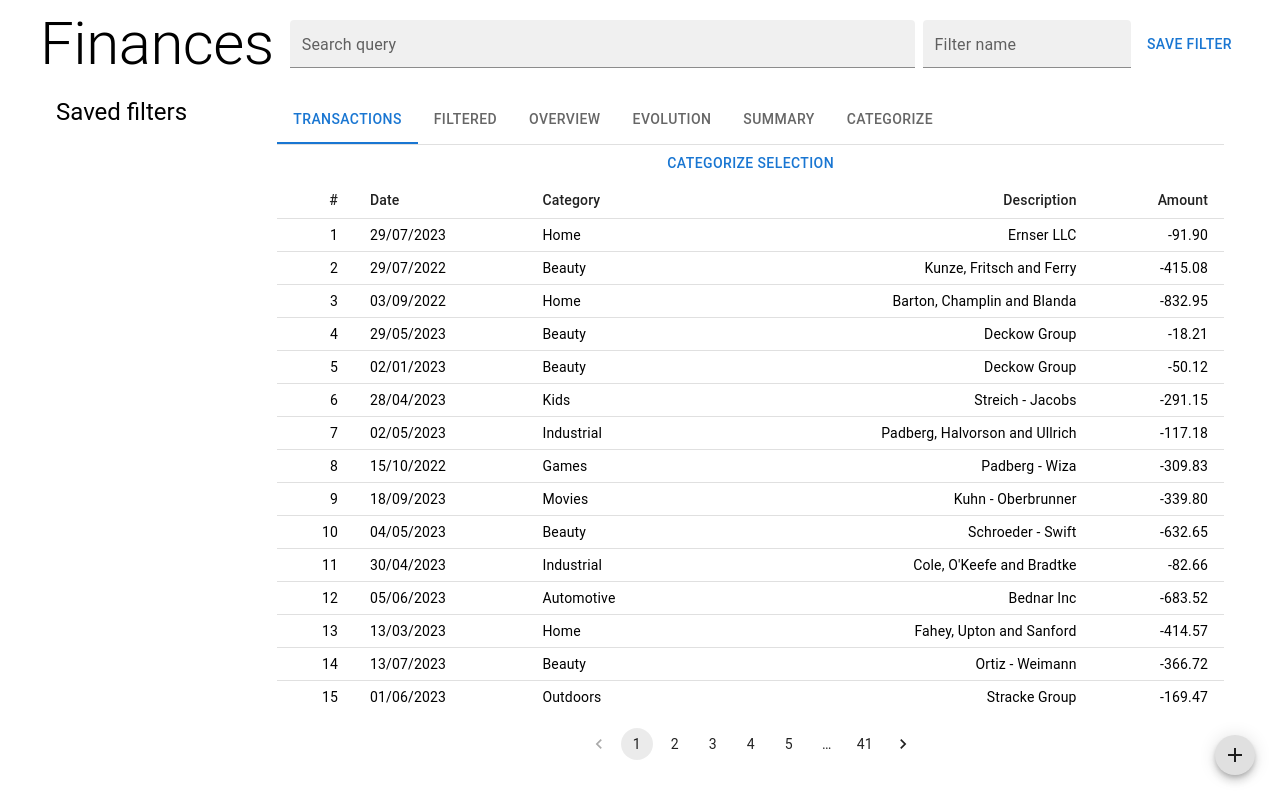
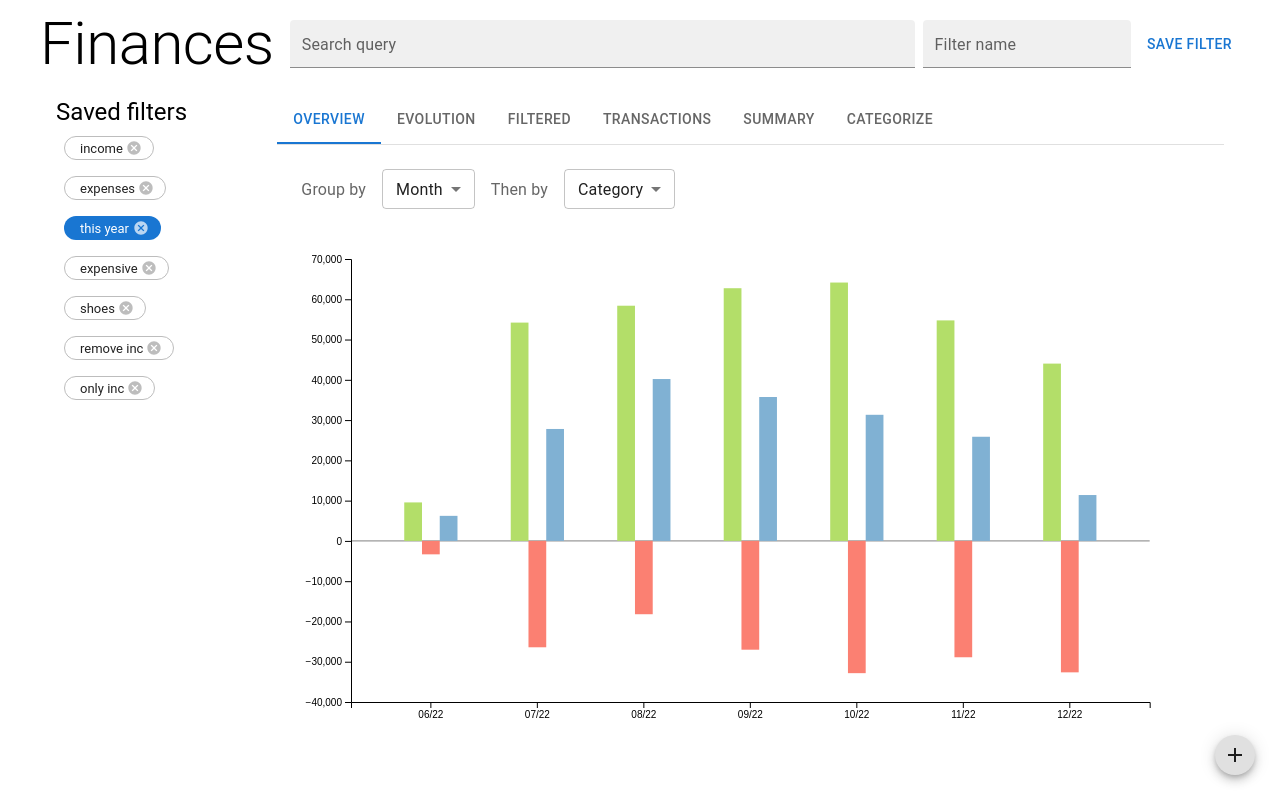
Before and after one commit to luism6n/finances-app, a React (Create React App) app: page / in a window 1280 px wide. Built offline with nearby package versions, Linux system fonts and the light colour scheme.

Commit message:
tidy repo

```diff
--- a/src/App.js
+++ b/src/App.js
@@ -26,6 +26,7 @@ function App() {
     }
 
     for (let term of searchTerms) {
+      term = term.toLowerCase();
       if (term.startsWith("!")) {
         if (!value.includes(term.substring(1))) return true;
       } else if (value.includes(term)) {
@@ -50,6 +51,7 @@ function App() {
       } catch {
         continue;
       }
+
       switch (op) {
         case ">":
           if (amount >= value) return true;
--- a/src/Categorize.js
+++ b/src/Categorize.js
@@ -82,7 +82,7 @@ export default function Categorize({ transactions, setCategory }) {
           <TableHead>
             <TableRow>
               <TableCell align="right">#</TableCell>
-              <TableCell align="right">Count</TableCell>
+              <TableCell align="center">Count</TableCell>
               <TableCell align="right">Description</TableCell>
               <TableCell align="right">Sum</TableCell>
               <TableCell align="left"></TableCell>
@@ -100,7 +100,7 @@ export default function Categorize({ transactions, setCategory }) {
                   <TableCell align="right">
                     {(page - 1) * perPage + i + 1}
                   </TableCell>
-                  <TableCell>{v.count}x</TableCell>
+                  <TableCell align="center">{v.count}x</TableCell>
                   <TableCell align="right">{k}</TableCell>
                   <TableCell
                     sx={{ color: v.sum > 0 ? "darkgreen" : "black" }}
@@ -127,7 +127,7 @@ export default function Categorize({ transactions, setCategory }) {
       </TableContainer>
       <Pagination
         sx={{ p: 2 }}
-        count={Math.ceil(transactions.length / perPage)}
+        count={Math.ceil(memosInThePage.length / perPage)}
         page={page}
         onChange={onPageChange}
       />
--- a/src/Summary.js
+++ b/src/Summary.js
@@ -1,4 +1,9 @@
-import { Grid, Stack, Typography } from "@mui/material";
+import {
+  Experimental_CssVarsProvider,
+  Grid,
+  Stack,
+  Typography,
+} from "@mui/material";
 import React, { Fragment } from "react";
 import * as d3 from "d3";
 import { formatMoney } from "./utils";
@@ -26,23 +31,15 @@ export default function Summary({ transactions }) {
   }
 
   function busiestDay() {
+    const expenses = transactions.filter((t) => t.amount < 0);
+
+    if (expenses.length === 0) {
+      return "No expenses selected";
+    }
+
     let [day, stats] = Array.from(
       d3.rollup(
-        transactions.filter((t) => t.amount < 0),
-        (g) => ({ count: g.length, sum: d3.sum(g.map((t) => t.amount)) }),
-        (t) => t.date.format("DD/MM/YYYY")
-      )
-    ).sort(([k1, v1], [k2, v2]) => {
-      return v2.count - v1.count;
-    })[0];
-
-    return `${day}: spent ${stats.count}x totalling ${formatMoney(stats.sum)}`;
-  }
-
-  function busiestDay() {
-    let [day, stats] = Array.from(
-      d3.rollup(
-        transactions.filter((t) => t.amount < 0),
+        expenses,
         (g) => ({
           count: g.length,
           sum: d3.sum(g.map((t) => t.amount)),
--- a/src/Tabs.js
+++ b/src/Tabs.js
@@ -22,36 +22,36 @@ export default function Tabs({
             onChange={(e, tab) => setTab(tab)}
             aria-label="lab API tabs example"
           >
-            <Tab label="Transactions" value="1" />
-            <Tab label="Filtered" value="2" />
-            <Tab label="Overview" value="3" />
-            <Tab label="Evolution" value="4" />
+            <Tab label="Overview" value="1" />
+            <Tab label="Evolution" value="2" />
+            <Tab label="Filtered" value="3" />
+            <Tab label="Transactions" value="4" />
             <Tab label="Summary" value="5" />
             <Tab label="Categorize" value="6" />
           </TabList>
         </Box>
-        <TabPanel sx={{ overflow: "hidden", height: "100%", p: 0 }} value="1">
-          <Transactions
-            setCategory={setCategory}
-            transactions={currentFilterResults}
-          />
-        </TabPanel>
-        <TabPanel sx={{ overflow: "hidden", height: "100%", p: 0 }} value="2">
-          <Transactions setCategory={setCategory} transactions={filtered} />
-        </TabPanel>
-        <TabPanel sx={{ overflow: "hidden", height: "100%" }} value="3">
+        <TabPanel sx={{ overflow: "hidden", height: "100%" }} value="1">
           {filtered.length > 0 ? (
             <Overview transactions={filtered} />
           ) : (
             "Select at least one transaction"
           )}
         </TabPanel>
-        <TabPanel sx={{ overflow: "hidden", height: "100%" }} value="4">
+        <TabPanel sx={{ overflow: "hidden", height: "100%" }} value="2">
           {filtered.length > 0 ? (
             <Evolution transactions={filtered} />
           ) : (
             "Select at least one transaction"
           )}
+        </TabPanel>
+        <TabPanel sx={{ overflow: "hidden", height: "100%", p: 0 }} value="3">
+          <Transactions setCategory={setCategory} transactions={filtered} />
+        </TabPanel>
+        <TabPanel sx={{ overflow: "hidden", height: "100%", p: 0 }} value="4">
+          <Transactions
+            setCategory={setCategory}
+            transactions={currentFilterResults}
+          />
         </TabPanel>
         <TabPanel sx={{ overflow: "hidden", height: "100%" }} value="5">
           {filtered.length > 0 ? (
--- a/src/useFilters.js
+++ b/src/useFilters.js
@@ -1,8 +1,9 @@
+import moment from "moment";
 import { useState } from "react";
 
 export default function useFilters() {
   const [myFilters, _setMyFilters] = useState(
-    JSON.parse(window.localStorage.getItem("myFilters")) || []
+    JSON.parse(window.localStorage.getItem("myFilters")) || exampleFilters()
   );
 
   function setMyFilters(fs) {
@@ -33,3 +34,133 @@ export default function useFilters() {
     deleteFilter,
   };
 }
+
+function exampleFilters() {
+  return [
+    {
+      query: {
+        offsets: [
+          {
+            keyword: "amount",
+            value: ">0",
+            offsetStart: 0,
+            offsetEnd: 9,
+          },
+        ],
+        amount: [">0"],
+        exclude: {},
+      },
+      enabled: false,
+      queryString: "amount:>0",
+      name: "income",
+      id: "u_v52Agbm-9NMZibfyVA_",
+    },
+    {
+      query: {
+        offsets: [
+          {
+            keyword: "amount",
+            value: "<0",
+            offsetStart: 0,
+            offsetEnd: 9,
+          },
+        ],
+        amount: ["<0"],
+        exclude: {},
+      },
+      enabled: false,
+      queryString: "amount:<0",
+      name: "expenses",
+      id: "7biMSLFd8QjK6wdNgKDS0",
+    },
+    {
+      query: {
+        offsets: [
+          {
+            keyword: "y",
+            value: moment().format("YYYY"),
+            offsetStart: 0,
+            offsetEnd: 6,
+          },
+        ],
+        y: [moment().format("YYYY")],
+        exclude: {},
+      },
+      enabled: true,
+      queryString: `y:${moment().format("YYYY")}`,
+      name: "this year",
+      id: "tW5bL440kLFWcPH647u8t",
+    },
+    {
+      query: {
+        offsets: [
+          {
+            keyword: "amount",
+            value: "<-900",
+            offsetStart: 0,
+            offsetEnd: 12,
+          },
+        ],
+        amount: ["<-900"],
+        exclude: {},
+      },
+      enabled: false,
+      queryString: "amount:<-900",
+      name: "expensive",
+      id: "ZcQKWq5WndSgjGAKlAOwG",
+    },
+    {
+      query: {
+        offsets: [
+          {
+            keyword: "categ",
+            value: "shoes",
+            offsetStart: 0,
+            offsetEnd: 11,
+          },
+        ],
+        categ: ["shoes"],
+        exclude: {},
+      },
+      enabled: false,
+      queryString: "categ:shoes",
+      name: "shoes",
+      id: "9XXHVl-BxrYjB1uBrQZoD",
+    },
+    {
+      query: {
+        text: ["! inc"],
+        offsets: [
+          {
+            text: "! inc",
+            offsetStart: 0,
+            offsetEnd: 5,
+          },
+        ],
+        exclude: {},
+      },
+      enabled: false,
+      queryString: '"! inc"',
+      name: "remove inc",
+      id: "R7lkui1o9esi2waBz85NQ",
+    },
+    {
+      query: {
+        offsets: [
+          {
+            keyword: "desc",
+            value: " inc",
+            offsetStart: 0,
+            offsetEnd: 11,
+          },
+        ],
+        desc: [" inc"],
+        exclude: {},
+      },
+      enabled: false,
+      queryString: 'desc:" inc"',
+      name: "only inc",
+      id: "ajWaswAZpicMEAq-Fblmn",
+    },
+  ];
+}
--- a/src/useTransactions.js
+++ b/src/useTransactions.js
@@ -69,7 +69,7 @@ function generateABunchOfTransactions(num) {
 
   let date = moment();
 
-  let categs = [];
+  let categs = [{ name: "?", memos: ["Monster Inc.", "ACME"] }];
   for (let i = 0; i < 10; i++) {
     let memos = [];
     for (let i = 0; i < 10; i++) {
@@ -90,7 +90,7 @@ function generateABunchOfTransactions(num) {
         id: nanoid(),
         memo: choice(categ.memos),
         categ: categ.name,
-        amount: -faker.finance.amount(),
+        amount: faker.finance.amount(-1000, 1500),
         date: date.format(moment.defaultFormatUtc),
         ignored: false,
         sequence: numTransactions,
```
Also changed, not shown: 2 other files (tests, documents, lock files or other folders).
